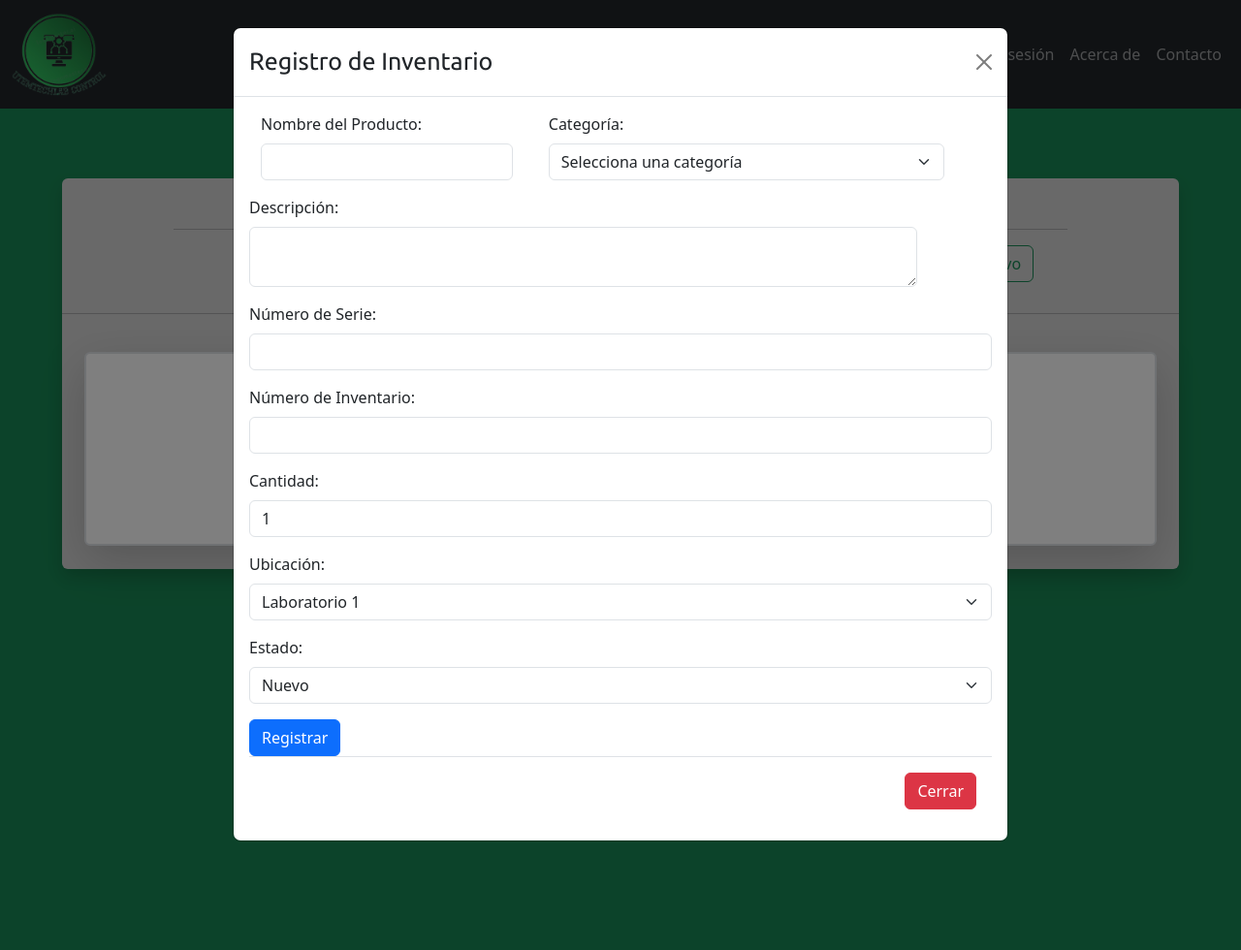
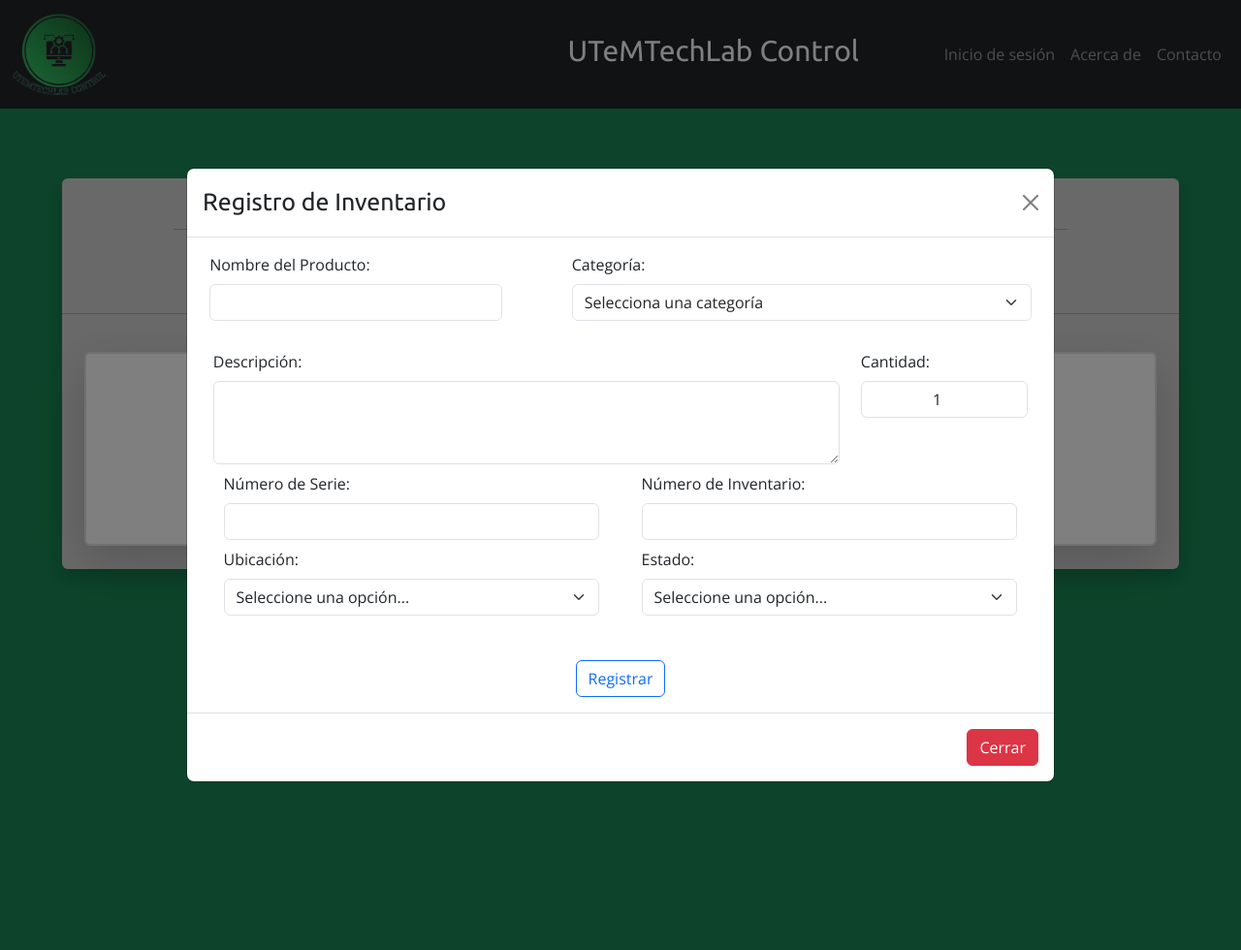
Before and after one commit to JuanmaTIUTEM/techLab, a CodeIgniter app: page /techLab/index.php/inventario in a window 1280 px wide, after a click on "Nuevo". Shown: the whole page at 97% size. Run offline with CodeIgniter, Linux system fonts and the light colour scheme; data that the repository does not hold is empty; some libraries are stand-ins or nearby versions.

Commit message:
Modal nuevo producto funcional, falta BD

```diff
--- a/application/config/config.php
+++ b/application/config/config.php
@@ -23,8 +23,8 @@ defined('BASEPATH') OR exit('No direct script access allowed');
 | a PHP script and you can easily do that on your own.
 |
 */
-$config['base_url'] = 'http://localhost/techLab/';
-#$config['base_url'] = 'http://192.168.0.101/techLab/';
+#$config['base_url'] = 'http://localhost/techLab/';
+$config['base_url'] = 'http://192.168.0.101/techLab/';
 
 
 /*
--- a/application/config/database.php
+++ b/application/config/database.php
@@ -100,7 +100,7 @@ $db['inventario'] = array(
 	'hostname' => 'localhost',
 	'username' => 'admin_dbtechlab',
 	'password' => '-0XAXn!FrNHhpvYT',
-	'database' => 'bdinventariolab',
+	'database' => 'dbinventariolab',
 	'dbdriver' => 'mysqli',
 	'dbprefix' => '',
 	'pconnect' => FALSE,
--- a/application/controllers/Inventario.php
+++ b/application/controllers/Inventario.php
@@ -10,6 +10,8 @@ class Inventario extends CI_Controller {
 	}
 	public function index(){
 		$info['categorias'] = $this->ModInventario->getCategorias();
+		$info['estados'] = $this->ModInventario->getEstados();
+		$info['ubicaciones'] = $this->ModInventario->getUbicaciones();
 		$this->load->view('Templates/head');
 		$this->load->view('Inventario/vwPrincipal',$info);
 		$this->load->view('Templates/footer');
--- a/application/models/ModInventario.php
+++ b/application/models/ModInventario.php
@@ -20,8 +20,26 @@ class ModInventario extends CI_Model {
 			return false;
 		}
 	}
-	//public function getUbicaciones{}
-	//public function getEstados{}
+	public function getUbicaciones(){
+		$result = $this->db->get('ubicaciones');
+		//$result = $this->db->query($query);
+
+		if($result->num_rows() > 0){
+			return $result->result_array();
+		}else{
+			return false;
+		}
+	}
+	public function getEstados(){
+		$result = $this->db->get('estados');
+		//$result = $this->db->query($query);
+
+		if($result->num_rows() > 0){
+			return $result->result_array();
+		}else{
+			return false;
+		}
+	}
 	//public function getProductos{}
 
 	public function insertProduct($data){
--- a/application/views/Inventario/modal_registro.php
+++ b/application/views/Inventario/modal_registro.php
@@ -2,10 +2,54 @@
 <script src="https://unpkg.com/html5-qrcode/minified/
 html5-qrcode.min.js"></script>
 <script src="https://code.jquery.com/jquery-3.6.0.min.js"></script>
+<style>
+    body {
+      font-family: 'Open Sans', sans-serif;
+    }
 
+    .section-title {
+      font-size: 1.5rem;
+      text-align: center;
+      margin: 1rem 0;
+    }
+    .desc{
+      font-size: 0.8rem;
+    }
+    #cameraCanvas, #cameraView, #previewImage {
+      max-width: 100%;
+      height: auto;
+      margin: 0 auto;
+      display: block;
+      border: 1px solid #ddd;
+      border-radius: 5px;
+    }
+    @media (max-width: 576px) {
+      .section-title {
+        font-size: 1.2rem;
+      }
+    }
+    /* Estilo para ajustar el tamaño del modal */
+    @media (min-width: 576px) {
+      .modal-lg {
+        max-width: 80%; /* Ocupa 80% del ancho de la pantalla en tamaños medianos */
+      }
+    }
+
+    @media (min-width: 992px) {
+      .modal-lg {
+        max-width: 70%; /* Ocupa 70% en pantallas más grandes */
+      }
+    }
+
+    /* Ajuste de altura máxima para evitar overflow */
+    .modal-content {
+      max-height: 90vh;
+      overflow-y: auto;
+    }
+  </style>
 <!-- Modal HTML -->
 <div class="modal fade" id="nwArticle" tabindex="-1" aria-labelledby="nwArticleLabel" aria-hidden="true">
-  <div class="modal-dialog modal-lg">
+  <div class="modal-dialog modal-dialog-centered modal-lg">
     <div class="modal-content">
 
       <!-- Modal Header -->
@@ -18,95 +62,122 @@ html5-qrcode.min.js"></script>
       <div class="modal-body">
         <form id="registroForm" action="<?= site_url('newArticle') ?>" method='POST'>
 
-          <div class="d-flex flex-wrap container">
+          <div class="d-flex justify-content-around">
             <!-- Campos Generales -->
-            <div class="mb-3 w-35">
+            <div class="mb-2 w-35">
               <label for="nombre" class="form-label">Nombre del Producto:</label>
               <input type="text" id="nombre" name="nombre" class="form-control" required>
             </div>
-            <div class="mb-3 w-5">
+            <div class="mb-2 w-5">
 
             </div>
-            <div class="mb-3 w-55">
+            <div class="mb-2 w-55">
               <label for="categoria" class="form-label">Categoría:</label>
-              <select id="categoria" name="categoria" class="form-select" >
-                  <option value="">Selecciona una categoría</option>
+              <select id="categoria" name="categoria" class="form-select" onchange="mostrarDescripcion()">
+                  <option value="0">Selecciona una categoría</option>
                   <?php foreach ($categorias as $categoria) { ?>
-                      <option value="<?= $categoria['id_categoria'] ?>" title="<?= $categoria['descripcionCategoria'] ?>">
+                      <option value="<?= $categoria['id_categoria'] ?>" data-descripcion="<?= $categoria['descripcionCategoria'] ?>">
                           <?= $categoria['nombre_categoria'] ?>
                       </option>
                   <?php } ?>
               </select>
             </div>
+
           </div>
           <!-- Categoría -->
 
+          <div class="d-flex justify-content-around">
+            <div class="mb-2 w-35">
+
+            </div>
+            <div class="mb-2 w-45">
+                <label id="descripcionCategoria" class="form-control-plaintext desc"></label>
+              </div>
+          </div>
 
           <!-- Campos Generales -->
 
-          <div class="d-flex flex-column justify-content-around">
-            <div class="mb-3 w1-90">
+          <div class="d-flex justify-content-around">
+            <div class="mb-2 w-75">
                 <label for="descripcion" class="form-label">Descripción:</label>
-                <textarea  type="text" id="descripcion" name="descripcion" class="form-control" ></textarea>
+                <textarea  type="text" id="descripcion" name="descripcion" class="form-control" rows="3"></textarea>
+            </div>
+            <div class="mb-2 w-20" id="cantidadField">
+              <label for="cantidad" class="form-label">Cantidad:</label>
+              <input type="number" id="cantidad" name="cantidad" class="form-control text-center" value="1" min="1">
             </div>
           </div>
 
           <!-- Campos específicos según categoría -->
-          <div id="categoriaFields">
+          <div class="d-flex justify-content-around">
             <!-- Número de Serie (Herramientas y Equipos) -->
-            <div class="mb-3 " id="numeroSerieField">
+            <div class="mb-2 w-45" id="numeroSerieField">
               <label for="numeroSerie" class="form-label">Número de Serie:</label>
               <input type="text" id="numeroSerie" name="numeroSerie" class="form-control">
             </div>
 
             <!-- Número de Inventario (Herramientas y Equipos) -->
-            <div class="mb-3 " id="numeroInventarioField">
+            <div class="mb-2 w-45" id="numeroInventarioField">
               <label for="numeroInventario" class="form-label">Número de Inventario:</label>
               <input type="text" id="numeroInventario" name="numeroInventario" class="form-control">
             </div>
+          </div>
 
             <!-- Cantidad (Cables) -->
-            <div class="mb-3 " id="cantidadField">
-              <label for="cantidad" class="form-label">Cantidad:</label>
-              <input type="number" id="cantidad" name="cantidad" class="form-control" value="1" min="1">
-            </div>
 
+        <div class="d-flex justify-content-around">
           <!-- Ubicación -->
-          <div class="mb-3">
+          <div class="mb-2 w-45">
             <label for="ubicacion" class="form-label">Ubicación:</label>
-            <select id="ubicacion" name="ubicacion" class="form-select">
-              <option value="laboratorio1">Laboratorio 1</option>
-              <option value="laboratorio2">Laboratorio 2</option>
-              <option value="aula">Aula</option>
+            <select id="ubicacion" name="ubicacion" class="form-select" onchange="mostrarDesUbicacion()">
+              <option value="0">Seleccione una opción...</option>
+
+              <?php foreach($ubicaciones as $ubicacion) {?>
+              <option value="<?= $ubicacion['id_ubicacion'] ?>" title="<?= $ubicacion['descripcionUbicacion'] ?>" data-descUbicacion="<?= $ubicacion['descripcionUbicacion'] ?>" ><?= $ubicacion['nombreUbicacion'] ?></option>
+            <?php } ?>
             </select>
           </div>
 
           <!-- Estado -->
-          <div class="mb-3">
+          <div class="mb-2 w-45">
             <label for="estado" class="form-label">Estado:</label>
-            <select id="estado" name="estado" class="form-select">
-              <option value="nuevo">Nuevo</option>
-              <option value="usado">Usado</option>
-              <option value="defectuoso">Defectuoso</option>
+            <select id="estado" name="estado" class="form-select" onchange="mostrarDesEstado()">
+              <option value="0">Seleccione una opción...</option>
+                <?php foreach($estados as $estado) {?>
+                <option value="<?= $estado['id_estado'] ?>" title="<?= $estado['descripcionEstado'] ?>" data-descEstado="<?= $estado['descripcionEstado'] ?>"><?= $estado['nombre_estado'] ?></option>
+              <?php } ?>
             </select>
           </div>
+        </div>
 
-      <!-- Lector de código
-          <div class="mb-3">
-            <label for="codigoEscaneado" class="form-label">Código Escaneado:</label>
-            <div id="reader" style="width: 100%; max-width: 400px; margin: 10px auto;"></div>
-            <input type="text" id="codigoEscaneado" name="codigoEscaneado" class="form-control" readonly>
-            <button type="button" class="btn btn-secondary mt-2" onclick="iniciarEscaner()">Escanear Código</button>
-            <button type="button" class="btn btn-danger mt-2" onclick="detenerEscaner()">Detener Escáner</button>
+        <!--Descripciones -->
+
+
+        <div class="d-flex justify-content-around">
+          <!-- Ubicación -->
+          <div class="mb-2 w-45">
+            <div class="mb-2">
+              <label id="descripcionUbicacion" class="form-control-plaintext desc"></label>
+            </div>
           </div>
 
+          <!-- Estado -->
+          <div class="mb-2 w-45">
+            <div class="mb-2">
+              <label id="descripcionEstado" class="form-control-plaintext desc"></label>
+            </div>
+          </div>
+        </div>
 
-       Fin Lector de código -->
 
-          <button type="submit" class="btn btn-primary" >Registrar</button>
+        <div class="d-flex justify-content-center mt-2">
+          <div>
+            <button type="submit" class="btn btn-outline-primary " >Registrar</button>
+          </div>
+        </div>
+
         </form>
       </div>
-
       <!-- Modal Footer -->
       <div class="modal-footer">
         <button type="button" class="btn btn-danger" data-bs-dismiss="modal">Cerrar</button>
@@ -119,73 +190,38 @@ html5-qrcode.min.js"></script>
 
 <script>
 
-  /*function toggleFields() {
-    const categoria = document.getElementById('categoria').value;
+  function mostrarDesUbicacion() {
+        // Obtener el elemento select y el área de texto
+        const select = document.getElementById('ubicacion');
+        const descripcionTextarea = document.getElementById('descripcionUbicacion');
 
-    // Referencias a los campos
-    const numeroSerieField = document.getElementById('numeroSerieField');
-    const numeroInventarioField = document.getElementById('numeroInventarioField');
-    const cantidadField = document.getElementById('cantidadField');
-    const agrupacionField = document.getElementById('agrupacionField');
-
-    // Resetear la visibilidad
-    numeroSerieField.classList.add('');
-    numeroInventarioField.classList.add('');
-    cantidadField.classList.add('');
-    agrupacionField.classList.add('');
-
-    // Mostrar campos según la categoría
-    if (categoria === 'herramientas' || categoria === 'equipos') {
-      numeroSerieField.classList.remove('');
-      numeroInventarioField.classList.remove('');
-    } else if (categoria === 'cables') {
-      cantidadField.classList.remove('');
-    } else if (categoria === 'materiales') {
-      agrupacionField.classList.remove('');
-    }
-  }
-
-
-
-codigo scaner
-  let scanner = null;
-
-  function iniciarEscaner() {
-    if (!scanner) {
-      scanner = new Html5Qrcode("reader");
+        // Obtener la descripción de la categoría seleccionada
+        const descripcion = select.options[select.selectedIndex].getAttribute('data-descUbicacion');
+        // Actualizar el contenido del área de texto
+        descripcionTextarea.textContent = descripcion || '';
     }
 
-    scanner.start(
-      { facingMode: "environment" }, // Usa la cámara trasera
-      {
-        fps: 10, // Velocidad de fotogramas por segundo
-        qrbox: 250, // Área de escaneo
-      },
-      (decodedText, decodedResult) => {
-        // Procesar el texto escaneado
-        document.getElementById('codigoEscaneado').value = decodedText;
-        detenerEscaner(); // Detener escáner tras leer un código
-      },
-      (errorMessage) => {
-        // Manejo de errores durante el escaneo
-        console.log("Error de escaneo: ", errorMessage);
+    function mostrarDesEstado() {
+          // Obtener el elemento select y el área de texto
+          const select = document.getElementById('estado');
+          const descripcionTextarea = document.getElementById('descripcionEstado');
+
+          // Obtener la descripción de la categoría seleccionada
+          const descripcion = select.options[select.selectedIndex].getAttribute('data-descEstado');
+
+          // Actualizar el contenido del área de texto
+          descripcionTextarea.textContent = descripcion || '';
       }
-    ).catch((err) => {
-      console.error("Error al iniciar el escáner: ", err);
-    });
-  }
 
-  function detenerEscaner() {
-    if (scanner) {
-      scanner.stop().then(() => {
-        console.log("Escáner detenido.");
-      }).catch((err) => {
-        console.error("Error al detener el escáner: ", err);
-      });
+    function mostrarDescripcion() {
+        // Obtener el elemento select y el label
+        const select = document.getElementById('categoria');
+        const descripcionLabel = document.getElementById('descripcionCategoria');
+
+        // Obtener la descripción de la categoría seleccionada
+        const descripcion = select.options[select.selectedIndex].getAttribute('data-descripcion');
+
+        // Actualizar el contenido del label
+        descripcionLabel.textContent = descripcion || '';
     }
-  }
-
-*/
-
-
 </script>
--- a/application/views/Inventario/vwPanelInventario.php
+++ b/application/views/Inventario/vwPanelInventario.php
@@ -12,10 +12,10 @@
     <a class="nav-link" data-bs-toggle="tab" href="#menu2">Hardware</a>
   </li>
   <li class="nav-item">
-    <a class="nav-link" data-bs-toggle="tab" href="#menu2">Materiales</a>
+    <a class="nav-link" data-bs-toggle="tab" href="#menu3">Materiales</a>
   </li>
   <li class="nav-item">
-    <a class="nav-link" data-bs-toggle="tab" href="#menu2">Sin clasificar</a>
+    <a class="nav-link" data-bs-toggle="tab" href="#menu4">Sin clasificar</a>
   </li>
 </ul>
 
--- a/assets/css/styles.css
+++ b/assets/css/styles.css
@@ -65,11 +65,22 @@ h5 {
     width: 10%;
 
 }
+.w-20{
+    width: 20%;
+
+}
 .w-30{
     width: 30%;
 
 }
+.w-40{
+    width: 40%;
 
+}
+.w-45{
+    width: 45%;
+
+}
 
 .w-35{
     width: 35%;
@@ -99,3 +110,8 @@ h5 {
     border-radius: 50%;
     text-align: center;
 }
+
+/*Descripción de categorias materiales*/
+.desc{
+
+}
```
Also changed, not shown: 1 other file.
